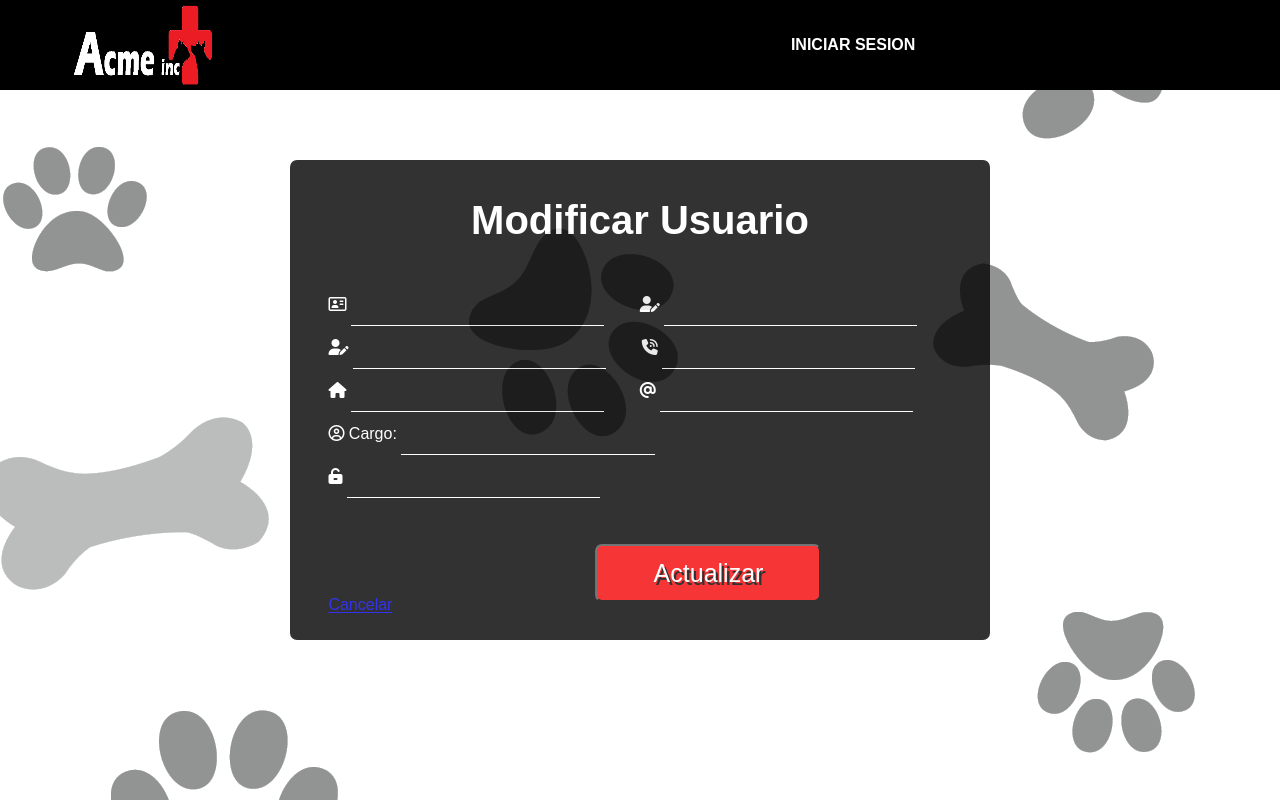
After one commit to andersson980114/Proyecto_ds2, a Django app: template acme/app/templates/app/ModificarUsuario.html in a window 1280 px wide. The commit adds this page. Run offline with Django 3.2, Linux system fonts and the light colour scheme; the template is opened without the code that fills it, so the values that code supplies are empty, except form fields; tables that the repository leaves empty hold one stand-in row (values such as "Sample post"); form fields are guessed from the names that the template uses; some libraries are stand-ins or nearby versions.

Commit message:
crud de usuario

```diff
--- a/acme/acme/settings.py
+++ b/acme/acme/settings.py
@@ -29,6 +29,8 @@ SECRET_KEY = '!9jlzgz2+%t$d4fzdn8x=8@ww-ef@34b-w%67610j74#ey!wnw'
 DEBUG = True
 
 ALLOWED_HOSTS = []
+
+MESSAGE_STORAGE = "django.contrib.messages.storage.CookieStorage"
 
 LOGIN_REDIRECT_URL = 'Index'
 LOGOUT_REDIRECT_URL = '/accounts/login'
--- a/acme/app/models.py
+++ b/acme/app/models.py
@@ -41,7 +41,7 @@ class UsuarioManager(BaseUserManager):
         return usuario
 
 class Usuario(AbstractBaseUser):
-
+    id = models.AutoField(primary_key=True)
     username  = models.CharField('Cedula', unique=True, max_length=20, blank=False, null=False)
     Nombres = models.CharField('Nombres',max_length=50, blank=False, null=False)
     Apellidos = models.CharField('Apellidos',max_length=50, blank=False, null=False)
--- a/acme/app/templates/app/Base.html
+++ b/acme/app/templates/app/Base.html
@@ -30,9 +30,9 @@
 
                 {% elif Usuario.Cargo == 2 %}
 
-                    <li><a href="RegistroCliente.html">Registrar Cueño</a></li>
-                    <li><a href="RegistroMascota.html">Registrar Paciente</a></li>
-                    <li><a href="{% static 'app/Factura.html' %}">Facturar</a></li>
+                    <li><a href="RegistroCliente">Registrar Cueño</a></li>
+                    <li><a href="RegistroMascota">Registrar Paciente</a></li>
+                    <li><a href="{% static 'app/RegistroMascota' %}">Registrar Paciente</a></li>
                     <li> <a href="#">{{user.first_name}}<span class="" ><i class="fas fa-chalkboard-teacher"></i></span></a>
                         <ul>
                             <li><a href="{% url 'logout' %}"> Cerrar sesión</a></li>
@@ -48,12 +48,12 @@
 
                     <li><a href="#">Gestionar Servicio</a>
                         <ul>
-                            <li><a href="{% static 'app/RegistroProcedimiento.html' %}">Registrar Servicio</a></li>
-                            <li><a href="{% static 'app/BuscarProcedimiento.html' %}">Buscar Servicio</a></li>
+                            <li><a href="#">Registrar Servicio</a></li>
+                            <li><a href="#">Buscar Servicio</a></li>
                         </ul>
                     </li>
 
-                    <li><a href="{% static 'app/GenerarReporte.html' %}">Generar Reporte</a> </li>
+                    <li><a href="#">Generar Reporte</a> </li>
 
                     <li> <a href="#">{{user.username}} <span class="" ><i class="fas fa-user-tie"></i></span></a>
 
--- a/acme/app/templates/app/BuscarUsuario.html
+++ b/acme/app/templates/app/BuscarUsuario.html
@@ -23,7 +23,7 @@
                             <th>Cedula</th>
                             <th>Nombre</th>
                             <th>Apellido</th>
-                            <th>Cargo</th>
+                            <th>Opciones</th>
                         </tr>
                     </thead>
                     <tbody>
@@ -32,8 +32,8 @@
                                 <td>{{Usuario.username}}</td>
                                 <td>{{Usuario.Nombres}}</td>
                                 <td>{{Usuario.Apellidos}}</td>
-                                <td>{{Usuario.Cargo}}</td>
-
+                                <td> <a href="{% url 'ModificarUsuario' Usuario.id %}" class="btn btn-primary">Modificar</a></td>
+                                <td> <a href="{% url 'EliminarUsuario' Usuario.id %}" class="btn btn-secundary">Eliminar</a></td>
                             </tr>
                         {% endfor%}
                     </tbody>
--- /dev/null
+++ b/acme/app/templates/app/ModificarUsuario.html
@@ -0,0 +1,61 @@
+{% extends 'app/Base.html' %}
+
+{% load static %}
+
+
+{% block css %}
+    <link rel="stylesheet" href="{% static 'app/css/RegistroUsuario.css' %}">
+    <link rel="stylesheet" href="{% static 'app/css/BarraA.css' %}">
+    <title>SCVA_ADMINISTRADOR</title>
+{% endblock %}
+
+
+{% block contenido %}
+    <div class="loginBox">
+        <h1>Modificar Usuario</h1>
+        <form action=""  method="POST">
+
+            {% csrf_token %}
+            <div class="contenedor">
+                <div class="input-contenedor">
+                    <i class="far fa-address-card"></i>
+                     {{ form.username }}
+
+                    <i class="fas fa-user-edit"></i>
+                    {{form.Nombres}}
+                </div>
+
+                <div class="input-contenedor">
+                    <i class="fas fa-user-edit"></i>
+                    {{form.Apellidos}}
+
+                    <i class="fas fa-phone-volume"></i>
+                    {{form.Telefono}}
+
+                <div class="input-contenedor">
+                    <i class="fas fa-home"></i>
+                    {{form.Direccion}}
+
+                    <i class="fas fa-at"></i>
+                    {{form.email}}
+                </div>
+
+                <div class="input-contenedor">
+                    <i class="far fa-user-circle"></i>
+                     Cargo:   {{form.Cargo}}
+
+                </div>
+
+                <div class="input-contenedor">
+                    <i class="fas fa-unlock-alt"></i>
+                    {{form.password}}
+                </div>
+            </div>
+
+            <a href="{% url 'BuscarUsuario' %}" >Cancelar</a>
+            <button type="submit" id="boton" class="btn btn-primary">Actualizar</button>
+
+
+        </form>
+    </div>
+{% endblock %}
--- a/acme/app/urls.py
+++ b/acme/app/urls.py
@@ -1,5 +1,5 @@
 from django.urls import path
-from .views import Index, RegistroCliente, RegistroUsuario, RegistroMascota, BuscarUsuario
+from .views import Index, RegistroCliente, RegistroUsuario, RegistroMascota, BuscarUsuario, ModificarUsuario, EliminarUsuario
 #2 se define una url para cada vew(las vews se debesn importar de .vews)
 urlpatterns = [
     path('', Index, name="Index"),
@@ -7,5 +7,7 @@ urlpatterns = [
     path('RegistroUsuario', RegistroUsuario, name= "RegistroUsuario"),
     path('RegistroMascota', RegistroMascota, name= "RegistroMascota"),
     path('BuscarUsuario', BuscarUsuario, name= "BuscarUsuario"),
+    path('ModificarUsuario/<id>/', ModificarUsuario, name= "ModificarUsuario"),
+    path('EliminarUsuario/<id>/', EliminarUsuario, name= "EliminarUsuario"),
 
 ]
```
Also changed, not shown: acme/app/views.py (+29 -2 lines), acme/app/forms.py (line endings or trailing spaces), acme/app/templates/app/RegistroCliente.html (line endings or trailing spaces), 1 other file.
